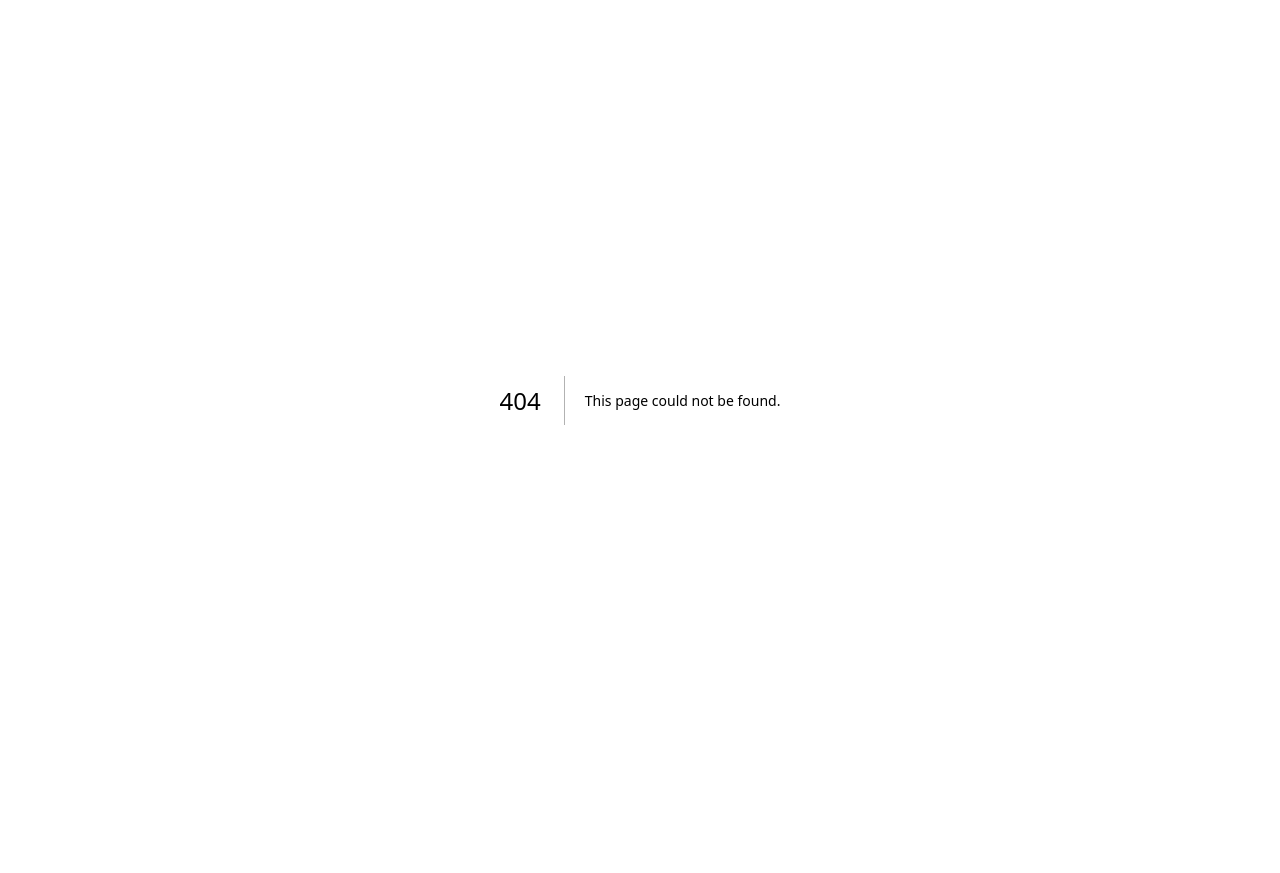
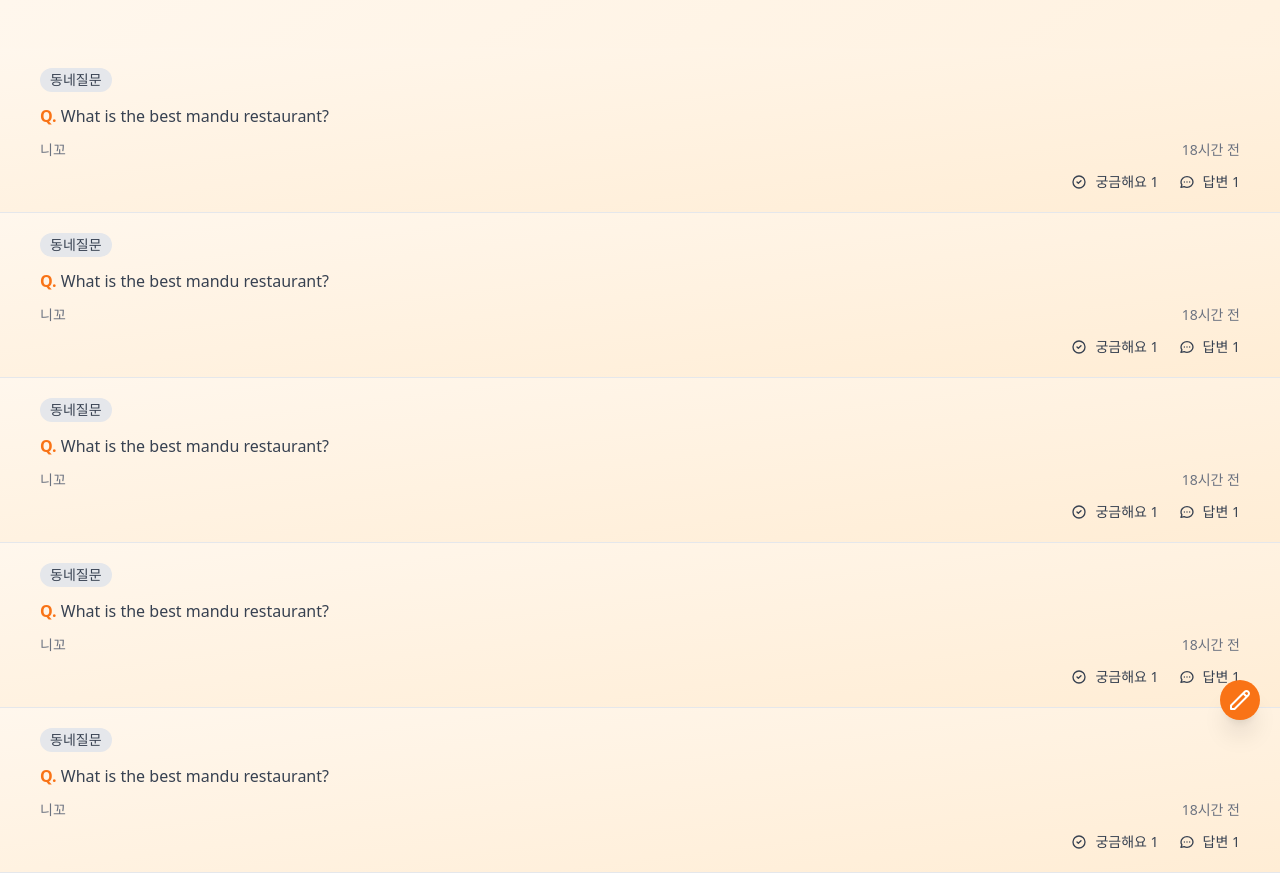
Before and after one commit to yeonvv/carrot-market, a Next.js app: page /community in a window 1280 px wide. Before the commit this address had no page. Before the commit the page ends 800 px from the top, so only its background shows below. Built offline with nearby package versions, Linux system fonts and the light colour scheme.

Commit message:
create community-index

```diff
--- /dev/null
+++ b/pages/community/index.tsx
@@ -0,0 +1,80 @@
+import { NextPage } from "next";
+
+const Coummunity: NextPage = () => {
+  return (
+    <div className="py-12 h-screen bg-gradient-to-br from-orange-50 to-orange-100">
+      {[1, 2, 3, 4, 5].map((_, i) => (
+        <div
+          key={i}
+          className="flex flex-col items-start space-y-3 py-5 px-10 border-b bg-gradient-to-br from-orange-50 to-orange-100"
+        >
+          <span className="flex items-center justify-center px-2.5 py-0.5 text-sm text-gray-700 font-medium bg-gray-200 rounded-full">
+            동네질문
+          </span>
+          <div className="text-gray-700 cursor-pointer">
+            <span className="text-orange-500 font-bold">Q.</span> What is the
+            best mandu restaurant?
+          </div>
+          <div className="flex items-center justify-between w-full text-sm text-gray-500 font-medium">
+            <span>니꼬</span>
+            <span>18시간 전</span>
+          </div>
+          <div className="flex justify-end w-full space-x-5 text-sm text-gray-700 font-medium">
+            <span className="flex items-center space-x-2 cursor-pointer">
+              <svg
+                className="w-4 h-4"
+                fill="none"
+                stroke="currentColor"
+                viewBox="0 0 24 24"
+                xmlns="http://www.w3.org/2000/svg"
+              >
+                <path
+                  strokeLinecap="round"
+                  strokeLinejoin="round"
+                  strokeWidth="2"
+                  d="M9 12l2 2 4-4m6 2a9 9 0 11-18 0 9 9 0 0118 0z"
+                ></path>
+              </svg>
+              <span>궁금해요 1</span>
+            </span>
+            <span className="flex items-center space-x-2 cursor-pointer">
+              <svg
+                className="w-4 h-4"
+                fill="none"
+                stroke="currentColor"
+                viewBox="0 0 24 24"
+                xmlns="http://www.w3.org/2000/svg"
+              >
+                <path
+                  strokeLinecap="round"
+                  strokeLinejoin="round"
+                  strokeWidth="2"
+                  d="M8 12h.01M12 12h.01M16 12h.01M21 12c0 4.418-4.03 8-9 8a9.863 9.863 0 01-4.255-.949L3 20l1.395-3.72C3.512 15.042 3 13.574 3 12c0-4.418 4.03-8 9-8s9 3.582 9 8z"
+                ></path>
+              </svg>
+              <span>답변 1</span>
+            </span>
+          </div>
+        </div>
+      ))}
+      <button className="fixed bottom-20 right-5 p-2 text-white shadow-xl bg-orange-500 rounded-full hover:bg-orange-400 cursor-pointer transition">
+        <svg
+          className="w-6 h-6"
+          fill="none"
+          stroke="currentColor"
+          viewBox="0 0 24 24"
+          xmlns="http://www.w3.org/2000/svg"
+        >
+          <path
+            strokeLinecap="round"
+            strokeLinejoin="round"
+            strokeWidth="2"
+            d="M15.232 5.232l3.536 3.536m-2.036-5.036a2.5 2.5 0 113.536 3.536L6.5 21.036H3v-3.572L16.732 3.732z"
+          ></path>
+        </svg>
+      </button>
+    </div>
+  );
+};
+
+export default Coummunity;
```
